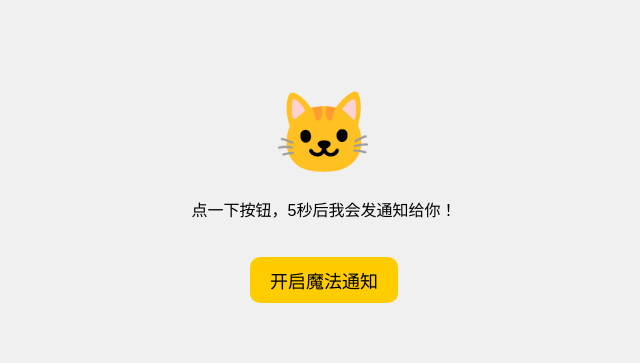
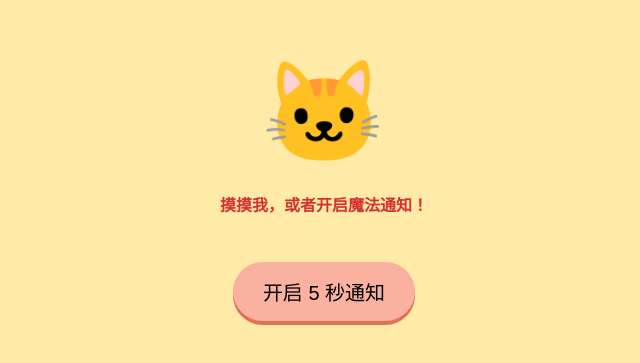
Before and after one commit to heronhereven/aaa, a plain HTML site: page index.html in a window 1280 px wide. Shown: the part 213-576 px from the top of the page, without its empty margins (316-956 px from the left). Drawn offline with Linux system fonts and the light colour scheme.

Commit message:
index.html

```diff
--- a/index.html
+++ b/index.html
@@ -2,60 +2,60 @@
 <html>
 <head>
     <meta charset="UTF-8">
+    <meta name="viewport" content="width=device-width, initial-scale=1.0">
     <title>我的像素宠物</title>
     <style>
-        /* 这里的 CSS 是让宠物变漂亮 */
         body {
-            display: flex;
-            flex-direction: column;
-            align-items: center;
-            justify-content: center;
-            height: 100vh;
-            background-color: #f0f0f0;
-            font-family: sans-serif;
+            display: flex; flex-direction: column; align-items: center;
+            justify-content: center; height: 100vh; margin: 0;
+            background-color: #ffeaa7; font-family: sans-serif;
         }
+        /* 让宠物跳动的动画 */
         #pet {
-            font-size: 80px; /* 我们先用一个表情包当宠物 */
-            transition: transform 0.2s;
+            font-size: 100px;
             cursor: pointer;
+            transition: transform 0.1s;
+            user-select: none;
         }
-        #pet:active { transform: scale(0.8); }
+        #pet:active { transform: scale(1.3); } /* 点的时候变大一点 */
+
         button {
-            margin-top: 20px;
-            padding: 10px 20px;
-            font-size: 18px;
-            background-color: #ffcc00;
-            border: none;
-            border-radius: 10px;
-            cursor: pointer;
+            margin-top: 30px; padding: 15px 30px; font-size: 20px;
+            background-color: #fab1a0; border: none; border-radius: 50px;
+            box-shadow: 0 4px #e17055; cursor: pointer;
         }
+        button:active { box-shadow: 0 2px #e17055; transform: translateY(2px); }
+        #status { margin-top: 20px; color: #d63031; font-weight: bold; }
     </style>
 </head>
 <body>
 
-    <div id="pet">🐱</div>
-    <p id="status">点一下按钮，5秒后我会发通知给你！</p >
-    <button onclick="askAndNotify()">开启魔法通知</button>
+    <div id="pet" onclick="petClick()">🐱</div>
+    <p id="status">摸摸我，或者开启魔法通知！</p >
+    <button onclick="startMagic()">开启 5 秒通知</button>
 
-    <script>/Users/heron/Library/Mobile Documents/com~apple~TextEdit/Documents/Untitled.html
-        // 这里的 JavaScript 是让宠物变聪明
-        function askAndNotify() {
-            // 第一步：问问你能不能发通知
+    <script>
+        // 摸宠物的动作
+        function petClick() {
+            const status = document.getElementById('status');
+            status.innerText = "喵呜~ 刚才被你摸得好舒服！";
+            // 让手机震动一下（如果支持的话）
+            if (navigator.vibrate) navigator.vibrate(50);
+        }
+
+        // 开启通知的魔法
+        function startMagic() {
             Notification.requestPermission().then(permission => {
                 if (permission === "granted") {
-                    document.getElementById('status').innerText = "倒计时开始...请退出浏览器回到桌面！";
-
-                    // 第二步：倒计时 5 秒
+                    document.getElementById('status').innerText = "倒计时 5 秒，快关掉屏幕试试！";
                     setTimeout(() => {
-                        // 第三步：发出纸条
-                        new Notification("像素宠物消息", {
-                            body: "主人主人！我饿啦，快回来喂我！",
-                            icon: "https://via.placeholder.com/128" // 这里可以换成你的宠物图
+                        new Notification("宠物小家", {
+                            body: "主人主人，我好想你呀！快回来陪我玩！",
+                            icon: "https://via.placeholder.com/128"
                         });
-                        document.getElementById('status').innerText = "通知已发出！";
                     }, 5000);
                 } else {
-                    alert("哎呀，你没允许我发通知，魔法失败了。");
+                    alert("请在手机设置里允许通知哦！");
                 }
             });
         }
```
